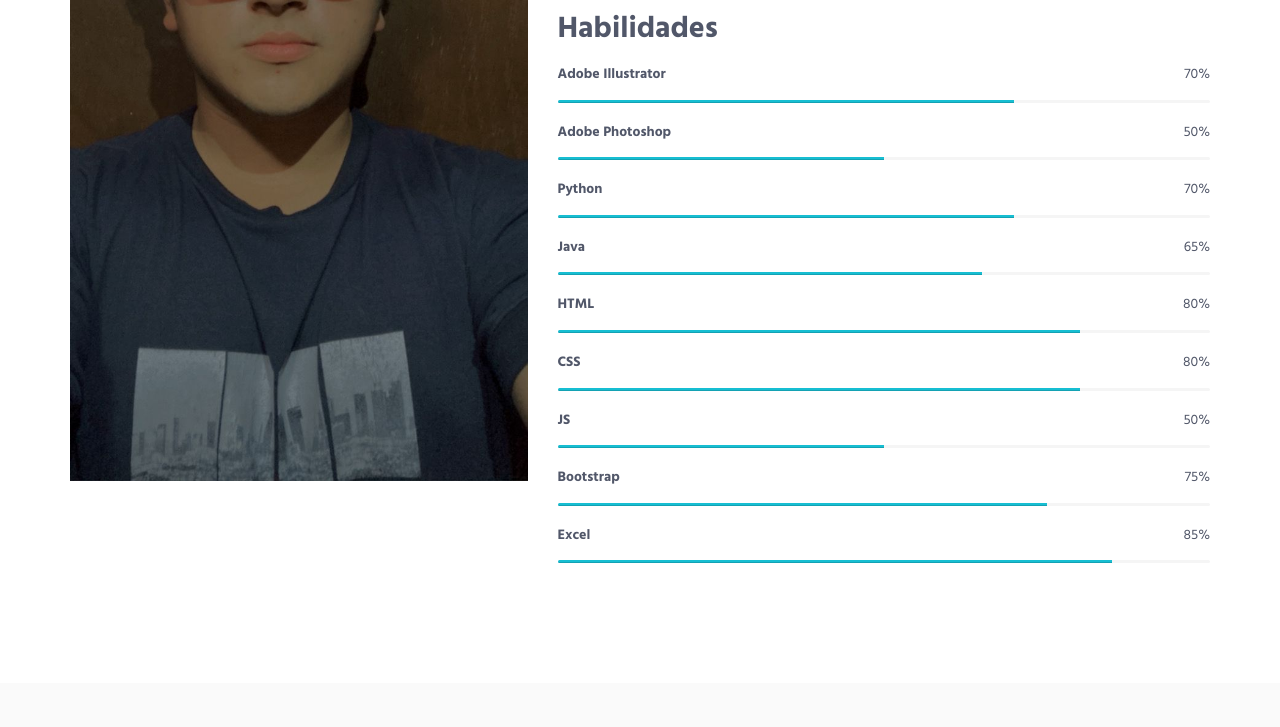
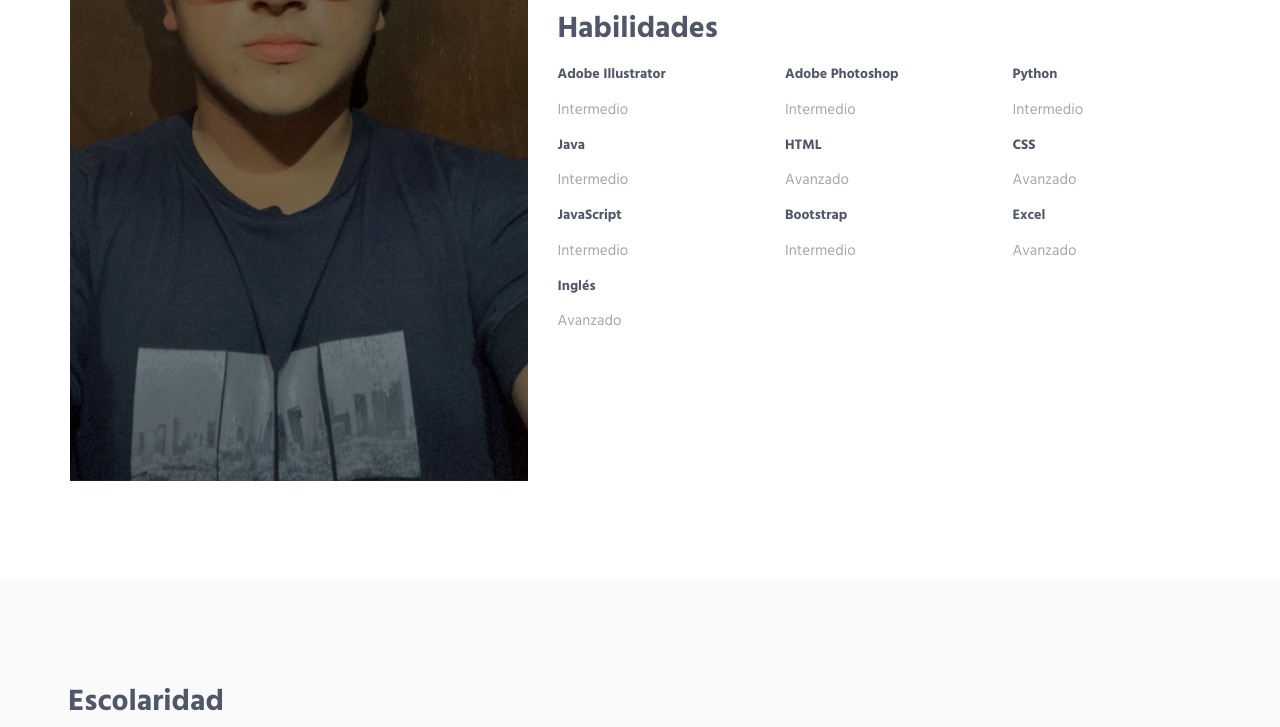
Before and after one commit to pipeanayap/DesarrolloWeb---Practicas, a plain HTML site: page CV/acecv/HTML/index.html in a window 1280 px wide. Shown: the part 1053-1780 px from the top of the page. Drawn offline with Linux system fonts and the light colour scheme.

Commit message:
cv actualizado

```diff
--- a/CV/acecv/HTML/index.html
+++ b/CV/acecv/HTML/index.html
@@ -12,32 +12,34 @@
 ================================== -->
 <html lang="en" class="no-js">
 <!-- BEGIN HEAD -->
+
 <head>
-        <meta charset="utf-8"/>
+    <meta charset="utf-8" />
     <title>Felipe Anaya | CV </title>
     <meta http-equiv="X-UA-Compatible" content="IE=edge">
-        <meta content="width=device-width, initial-scale=1" name="viewport"/>
-        <meta content="" name="description"/>
-        <meta content="" name="author"/>
+    <meta content="width=device-width, initial-scale=1" name="viewport" />
+    <meta content="" name="description" />
+    <meta content="" name="author" />
 
     <!-- GLOBAL MANDATORY STYLES -->
     <link href="http://fonts.googleapis.com/css?family=Hind:300,400,500,600,700" rel="stylesheet" type="text/css">
-        <link href="vendor/simple-line-icons/css/simple-line-icons.css" rel="stylesheet" type="text/css"/>
-        <link href="vendor/bootstrap/css/bootstrap.min.css" rel="stylesheet" type="text/css"/>
+    <link href="vendor/simple-line-icons/css/simple-line-icons.css" rel="stylesheet" type="text/css" />
+    <link href="vendor/bootstrap/css/bootstrap.min.css" rel="stylesheet" type="text/css" />
 
     <!-- PAGE LEVEL PLUGIN STYLES -->
     <link href="css/animate.css" rel="stylesheet">
-        <link href="vendor/swiper/css/swiper.min.css" rel="stylesheet" type="text/css"/>
+    <link href="vendor/swiper/css/swiper.min.css" rel="stylesheet" type="text/css" />
 
     <!-- THEME STYLES -->
-        <link href="css/layout.min.css" rel="stylesheet" type="text/css"/>
+    <link href="css/layout.min.css" rel="stylesheet" type="text/css" />
 
     <!-- Favicon -->
-        <link rel="shortcut icon" href="favicon.ico"/>
+    <link rel="shortcut icon" href="favicon.ico" />
 </head>
 <!-- END HEAD -->
 
 <!-- BODY -->
+
 <body id="body" data-spy="scroll" data-target=".header">
 
     <!--========== HEADER ==========-->
@@ -65,11 +67,16 @@
                 <div class="collapse navbar-collapse nav-collapse">
                     <div class="menu-container">
                         <ul class="nav navbar-nav navbar-nav-right">
-                                <li class="js_nav-item nav-item"><a class="nav-item-child nav-item-hover" href="#body">Home</a></li>
-                                <li class="js_nav-item nav-item"><a class="nav-item-child nav-item-hover" href="#about">Acerca de mi</a></li>
-                                <li class="js_nav-item nav-item"><a class="nav-item-child nav-item-hover" href="#experience">Habilidades</a></li>
-                                <li class="js_nav-item nav-item"><a class="nav-item-child nav-item-hover" href="#work">Escolaridad</a></li>
-                                <li class="js_nav-item nav-item"><a class="nav-item-child nav-item-hover" href="#contact">Contacto</a></li>
+                            <li class="js_nav-item nav-item"><a class="nav-item-child nav-item-hover"
+                                    href="#body">Home</a></li>
+                            <li class="js_nav-item nav-item"><a class="nav-item-child nav-item-hover"
+                                    href="#about">Acerca de mi</a></li>
+                            <li class="js_nav-item nav-item"><a class="nav-item-child nav-item-hover"
+                                    href="#experience">Habilidades</a></li>
+                            <li class="js_nav-item nav-item"><a class="nav-item-child nav-item-hover"
+                                    href="#work">Escolaridad</a></li>
+                            <li class="js_nav-item nav-item"><a class="nav-item-child nav-item-hover"
+                                    href="#contact">Contacto</a></li>
                         </ul>
                     </div>
                 </div>
@@ -86,7 +93,7 @@
             <div class="row">
                 <div class="col-sm-6 sm-margin-b-60">
                     <div class="margin-b-30">
-                            <h1 class="promo-block-title">Luis <br/> Anaya</h1>
+                        <h1 class="promo-block-title">Luis <br /> Anaya</h1>
                         <p class="promo-block-text">Estudiante &amp; /Web Designer</p>
                     </div>
                     <!-- <ul class="list-inline">
@@ -114,77 +121,114 @@
         <div class="container content-lg">
             <div class="row">
                 <div class="col-sm-5 sm-margin-b-60">
-                        <img class="full-width img-responsive" src="img/Imagen de WhatsApp 2024-04-17 a las 20.04.09_36776586.jpg   " alt="Image">
+                    <img class="full-width img-responsive"
+                        src="img/Imagen de WhatsApp 2024-04-17 a las 20.04.09_36776586.jpg   " alt="Image">
                 </div>
                 <div class="col-sm-7">
                     <div class="section-seperator margin-b-50">
                         <div class="margin-b-50">
                             <div class="margin-b-30">
                                 <h2>Acerca de mi</h2>
-                                    <p>Actualmente estoy matriculado en la Universidad de La Salle Bajío, donde me encuentro cursando el tercer semestre de la carrera de Ingeniería de Software y Sistemas Computacionales.</p>
-                                    <p>Aunque mi experiencia en el campo aún es limitada, me distingo por mi capacidad para adquirir conocimientos de manera rápida y eficiente. Soy conocido por mi sentido de responsabilidad y mi dedicación para llevar a cabo las tareas encomendadas con precisión y calidad. Mi compromiso con la excelencia y mi disposición para aprender de manera continua son rasgos distintivos que me impulsan a alcanzar mis metas profesionales y contribuir al éxito de los proyectos en los que participo.</p>
+                                <p>Actualmente estoy matriculado en la Universidad de La Salle Bajío, donde me encuentro
+                                    cursando el tercer semestre de la carrera de Ingeniería de Software y Sistemas
+                                    Computacionales.</p>
+                                <p>Aunque mi experiencia en el campo aún es limitada, me distingo por mi capacidad para
+                                    adquirir conocimientos de manera rápida y eficiente. Soy conocido por mi sentido de
+                                    responsabilidad y mi dedicación para llevar a cabo las tareas encomendadas con
+                                    precisión y calidad. Mi compromiso con la excelencia y mi disposición para aprender
+                                    de manera continua son rasgos distintivos que me impulsan a alcanzar mis metas
+                                    profesionales y contribuir al éxito de los proyectos en los que participo.</p>
                             </div>
 
                         </div>
                     </div>
 
                     <h2>Habilidades</h2>
-                        <!-- Progress Box -->
-                        <div class="progress-box">
-                            <h5>Adobe Illustrator <span class="color-heading pull-right">70%</span></h5>
-                            <div class="progress">
-                                <div class="progress-bar bg-color-base" role="progressbar" data-width="70"></div>
+                    <!-- Skills List -->
+                    <div class="row">
+                        <div class="col-md-4 col-sm-6 mb-4">
+                            <div class="card">
+                                <div class="card-body">
+                                    <h5 class="card-title">Adobe Illustrator</h5>
+                                    <p class="card-text">Intermedio</p>
                                 </div>
                             </div>
-                        <div class="progress-box">
-                            <h5>Adobe Photoshop <span class="color-heading pull-right">50%</span></h5>
-                            <div class="progress">
-                                <div class="progress-bar bg-color-base" role="progressbar" data-width="50"></div>
+                        </div>
+                        <div class="col-md-4 col-sm-6 mb-4">
+                            <div class="card">
+                                <div class="card-body">
+                                    <h5 class="card-title">Adobe Photoshop</h5>
+                                    <p class="card-text">Intermedio</p>
                                 </div>
                             </div>
-                        <div class="progress-box">
-                            <h5> Python <span class="color-heading pull-right">70%</span></h5>
-                            <div class="progress">
-                                <div class="progress-bar bg-color-base" role="progressbar" data-width="70"></div>
+                        </div>
+                        <div class="col-md-4 col-sm-6 mb-4">
+                            <div class="card">
+                                <div class="card-body">
+                                    <h5 class="card-title">Python</h5>
+                                    <p class="card-text">Intermedio</p>
                                 </div>
                             </div>
-                        <div class="progress-box">
-                            <h5> Java <span class="color-heading pull-right">65%</span></h5>
-                            <div class="progress">
-                                <div class="progress-bar bg-color-base" role="progressbar" data-width="65"></div>
+                        </div>
+                        <div class="col-md-4 col-sm-6 mb-4">
+                            <div class="card">
+                                <div class="card-body">
+                                    <h5 class="card-title">Java</h5>
+                                    <p class="card-text">Intermedio</p>
                                 </div>
                             </div>
-                        <div class="progress-box">
-                            <h5> HTML <span class="color-heading pull-right">80%</span></h5>
-                            <div class="progress">
-                                <div class="progress-bar bg-color-base" role="progressbar" data-width="80"></div>
+                        </div>
+                        <div class="col-md-4 col-sm-6 mb-4">
+                            <div class="card">
+                                <div class="card-body">
+                                    <h5 class="card-title">HTML</h5>
+                                    <p class="card-text">Avanzado</p>
                                 </div>
                             </div>
-                        <div class="progress-box">
-                            <h5> CSS <span class="color-heading pull-right">80%</span></h5>
-                            <div class="progress">
-                                <div class="progress-bar bg-color-base" role="progressbar" data-width="80"></div>
+                        </div>
+                        <div class="col-md-4 col-sm-6 mb-4">
+                            <div class="card">
+                                <div class="card-body">
+                                    <h5 class="card-title">CSS</h5>
+                                    <p class="card-text">Avanzado</p>
                                 </div>
                             </div>
-                        <div class="progress-box">
-                            <h5> JS <span class="color-heading pull-right">50%</span></h5>
-                            <div class="progress">
-                                <div class="progress-bar bg-color-base" role="progressbar" data-width="50"></div>
+                        </div>
+                        <div class="col-md-4 col-sm-6 mb-4">
+                            <div class="card">
+                                <div class="card-body">
+                                    <h5 class="card-title">JavaScript</h5>
+                                    <p class="card-text">Intermedio</p>
                                 </div>
                             </div>
-                        <div class="progress-box">
-                            <h5> Bootstrap <span class="color-heading pull-right">75%</span></h5>
-                            <div class="progress">
-                                <div class="progress-bar bg-color-base" role="progressbar" data-width="75"></div>
+                        </div>
+                        <div class="col-md-4 col-sm-6 mb-4">
+                            <div class="card">
+                                <div class="card-body">
+                                    <h5 class="card-title">Bootstrap</h5>
+                                    <p class="card-text">Intermedio</p>
                                 </div>
                             </div>
-                        <div class="progress-box">
-                            <h5>Excel <span class="color-heading pull-right">85%</span></h5>
-                            <div class="progress">
-                                <div class="progress-bar bg-color-base" role="progressbar" data-width="85"></div>
+                        </div>
+                        <div class="col-md-4 col-sm-6 mb-4">
+                            <div class="card">
+                                <div class="card-body">
+                                    <h5 class="card-title">Excel</h5>
+                                    <p class="card-text">Avanzado</p>
                                 </div>
                             </div>
-                        <!-- End Progress Box -->
+                        </div>
+                        <div class="col-md-4 col-sm-6 mb-4">
+                            <div class="card">
+                                <div class="card-body">
+                                    <h5 class="card-title">Inglés</h5>
+                                    <p class="card-text">Avanzado</p>
+                                </div>
+                            </div>
+                        </div>
+                        <!-- Agrega más habilidades aquí -->
+                    </div>
+                    <!-- End Skills List -->
                 </div>
             </div>
             <!--// end row -->
@@ -221,7 +265,8 @@
 
                             <div class="service-info">
                                 <h3>Preparatoria</h3>
-                                    <p class="margin-b-5">La preparatoria la curse en la Universidad de la Salle bajio campus Americas, en el area de fisico matematico</p>
+                                <p class="margin-b-5">La preparatoria la curse en la Universidad de la Salle bajio
+                                    campus Americas, en el area de fisico matematico</p>
                             </div>
                             <a href="#" class="content-wrapper-link"></a>
                         </div>
@@ -233,7 +278,8 @@
                             </div>
                             <div class="service-info">
                                 <h3>Universidad (En curso)</h3>
-                                    <p class="margin-b-5">Actualmente curso en la Universidad de la Salle bajio campus campestre la carrera de Ingenieria en Software y Sistemas Computacionales</p>
+                                <p class="margin-b-5">Actualmente curso en la Universidad de la Salle bajio campus
+                                    campestre la carrera de Ingenieria en Software y Sistemas Computacionales</p>
                             </div>
                             <a href="#" class="content-wrapper-link"></a>
                         </div>
@@ -309,4 +355,5 @@
 
 </body>
 <!-- END BODY -->
+
 </html>
```
Also changed, not shown: 3 other files. Lines whose indentation alone changed are shown as unchanged.
